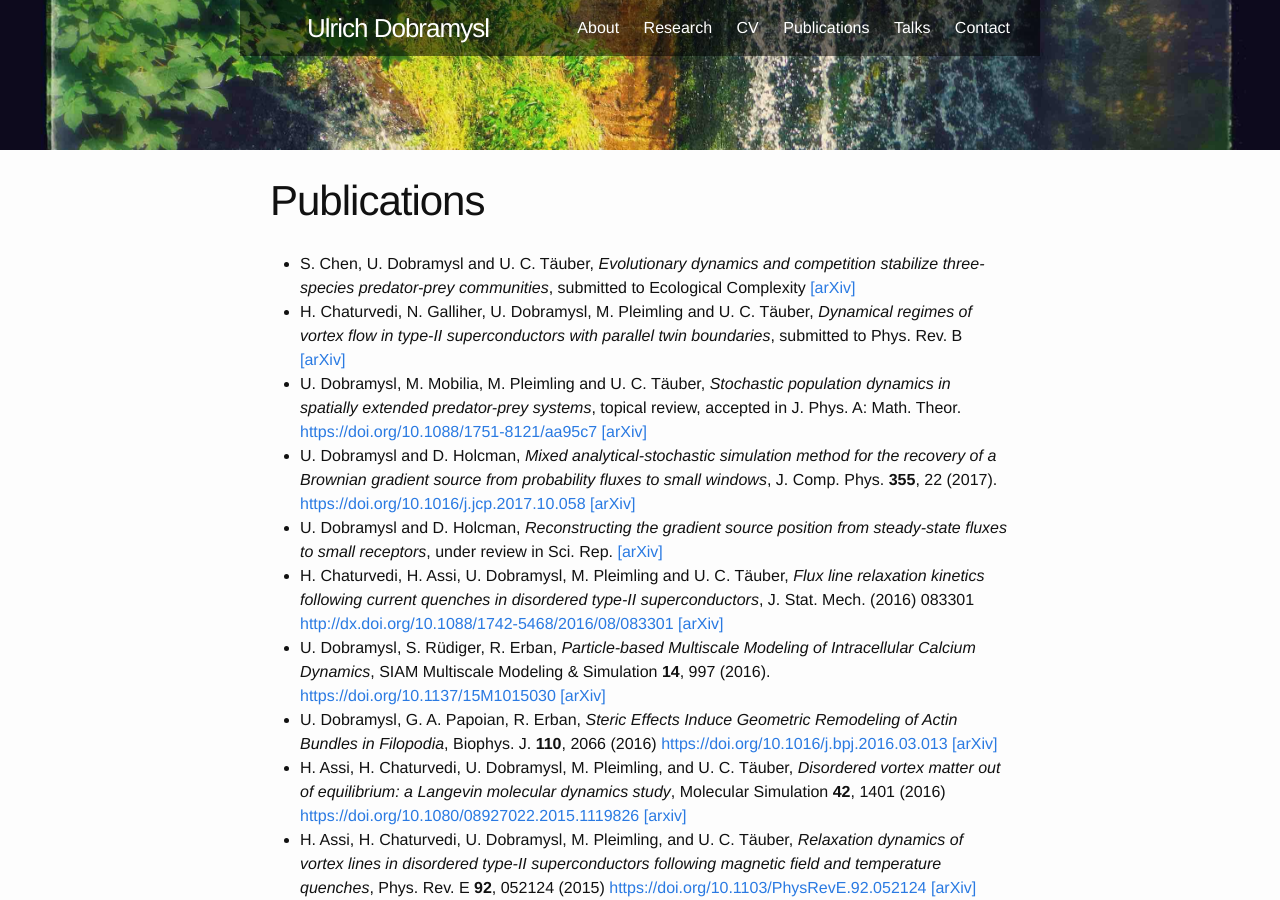
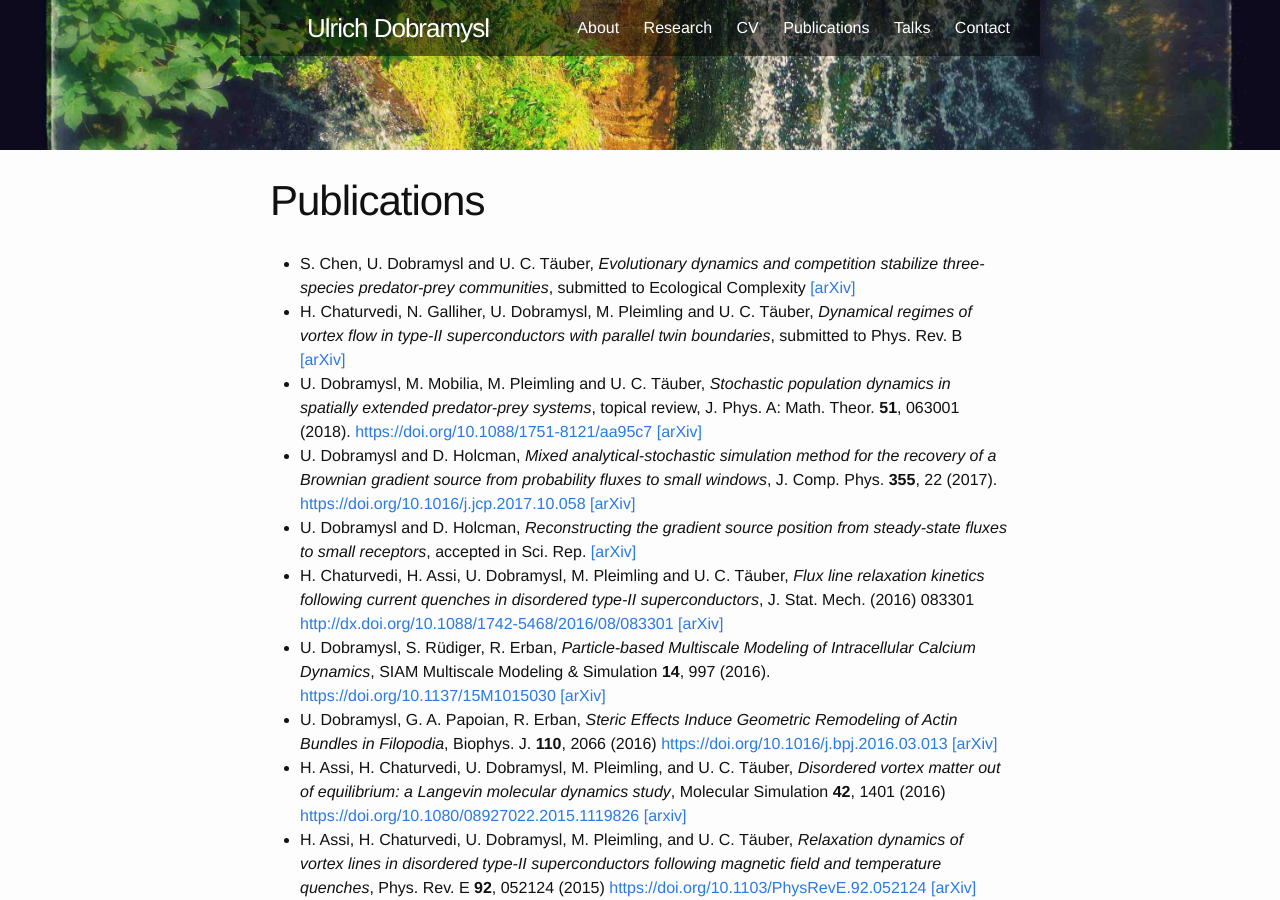
Before and after one commit to ulido/ulido.github.io, a Jekyll site: the page built from 03-publications.md, in a window 1280 px wide and 900 px high. Built offline with Jekyll 4.4.1, drawn with Linux system fonts in a browser that asks for light colours.

Commit message:
Popdyn review published, SciRep paper accepted.

```diff
--- a/03-publications.md
+++ b/03-publications.md
@@ -6,9 +6,9 @@ permalink: /publications/
 
 * S. Chen, U. Dobramysl and U. C. T&auml;uber, *Evolutionary dynamics and competition stabilize three-species predator-prey communities*, submitted to Ecological Complexity [[arXiv]](https://arxiv.org/abs/1711.05208)
 * H. Chaturvedi, N. Galliher, U. Dobramysl, M. Pleimling and U. C. T&auml;uber, *Dynamical regimes of vortex flow in type-II superconductors with parallel twin boundaries*, submitted to Phys. Rev. B [[arXiv]](https://arxiv.org/abs/1710.03679)
-* U. Dobramysl, M. Mobilia, M. Pleimling and U. C. T&auml;uber, *Stochastic population dynamics in spatially extended predator-prey systems*, topical review, accepted in J. Phys. A: Math. Theor. <https://doi.org/10.1088/1751-8121/aa95c7> [[arXiv]](https://arxiv.org/abs/1708.07055)
+* U. Dobramysl, M. Mobilia, M. Pleimling and U. C. T&auml;uber, *Stochastic population dynamics in spatially extended predator-prey systems*, topical review, J. Phys. A: Math. Theor. **51**, 063001 (2018). <https://doi.org/10.1088/1751-8121/aa95c7> [[arXiv]](https://arxiv.org/abs/1708.07055)
 * U. Dobramysl and D. Holcman, *Mixed analytical-stochastic simulation method for the recovery of a Brownian gradient source from probability fluxes to small windows*, J. Comp. Phys. **355**, 22 (2017). <https://doi.org/10.1016/j.jcp.2017.10.058> [[arXiv]](https://arxiv.org/abs/1710.09807)
-* U. Dobramysl and D. Holcman, *Reconstructing the gradient source position from steady-state fluxes to small receptors*, under review in Sci. Rep. [[arXiv]](https://arxiv.org/abs/1705.02529)
+* U. Dobramysl and D. Holcman, *Reconstructing the gradient source position from steady-state fluxes to small receptors*, accepted in Sci. Rep. [[arXiv]](https://arxiv.org/abs/1705.02529)
 * H. Chaturvedi, H. Assi, U. Dobramysl, M. Pleimling and U. C. T&auml;uber, *Flux line relaxation kinetics following current quenches in disordered type-II superconductors*, J. Stat. Mech. (2016) 083301 <http://dx.doi.org/10.1088/1742-5468/2016/08/083301> [[arXiv]](https://arxiv.org/abs/1606.06100)
 * U. Dobramysl, S. R&uuml;diger, R. Erban, *Particle-based Multiscale Modeling of Intracellular Calcium Dynamics*, SIAM Multiscale Modeling &amp; Simulation **14**, 997 (2016). <https://doi.org/10.1137/15M1015030> [[arXiv]](https://arxiv.org/abs/1504.00146)
 * U. Dobramysl, G. A. Papoian, R. Erban, *Steric Effects Induce Geometric Remodeling of Actin Bundles in Filopodia*, Biophys. J. **110**, 2066 (2016) <https://doi.org/10.1016/j.bpj.2016.03.013> [[arXiv]](https://arxiv.org/abs/1605.03119)
```
